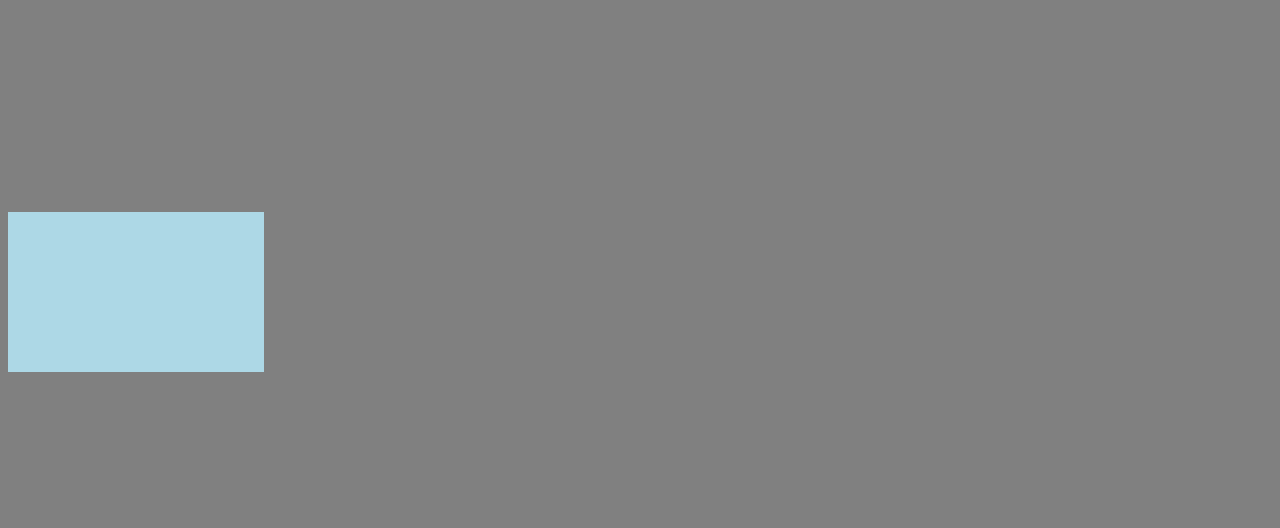
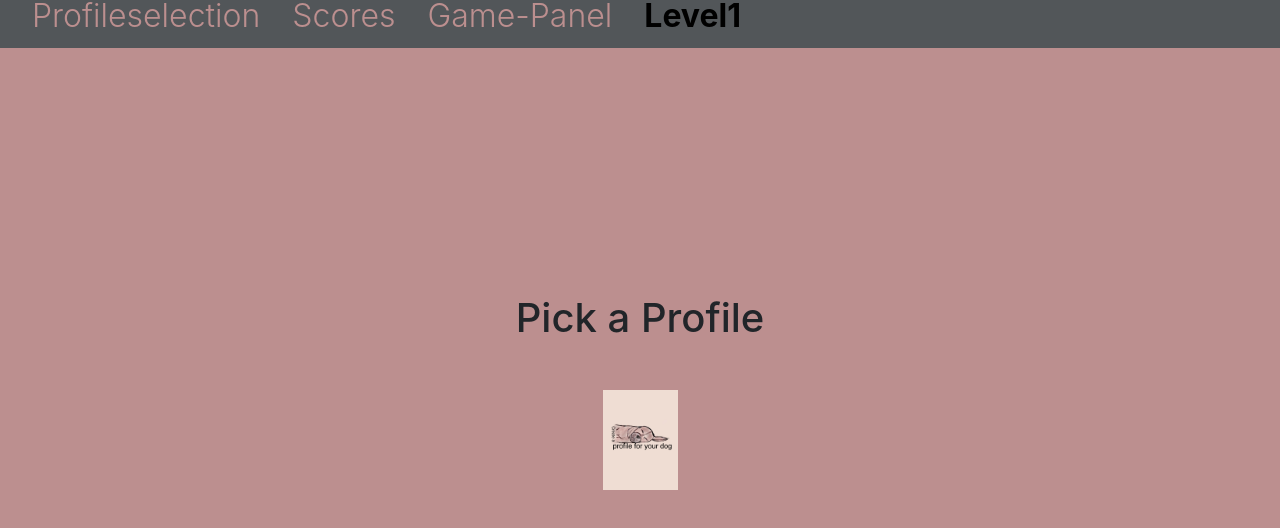
Before and after one commit to KarinWittmann/bac, a React app: page /level3 in a window 1280 px wide. Shown: the top 528 px of the page. Built offline with nearby package versions, Linux system fonts and the light colour scheme; no server answers.

Commit message:
Nav_Routing

```diff
--- a/src/App.js
+++ b/src/App.js
@@ -1,5 +1,6 @@
 import React, { Component } from "react";
 import { BrowserRouter, Route, Switch } from "react-router-dom";
+import {Router} from "react-router";
 import Slider from "./Slider/Slider";
 import Navbar from "./Navbar/Navbar";
 import Panel from "./Panel/Panel";
@@ -15,12 +16,13 @@ import Level3 from "./GameBoard/Level3";
 
 import "./App.css";
 import PetProfilCreate from "./ProfileSelection/PetProfileCreate/PetProfilCreate";
+import Description from "./Description/Description";
 
 //ToDo Routing
 
 class App extends Component {
   state = {
-    loggedIn: true,
+    loggedIn: false,
     backgroundstyle: "App"
   };
 
@@ -28,15 +30,22 @@ class App extends Component {
     if (this.state.loggedIn) {
       return (
       <BrowserRouter>
+      <div>
+      <Switch>
+      <Router history={BrowserRouter}>
         <Route exact path="/" component={Panel}/>
         <Route path="/level1" component ={Level1}/>
         <Route path="/level2" component ={Level2}/>
         <Route path="/level3" component ={Level3}/>
+        <Route path="/Panel" component ={Panel}/>
+        </Router>
+      </Switch>
+      </div>
       </BrowserRouter>
 
       )
     } else {
-      return <Navbar />;
+      return <ProfileSelection />;
     }
   }
 }
--- a/src/Description/Description.js
+++ b/src/Description/Description.js
@@ -1,14 +1,22 @@
 import React, {Component} from 'react';
 import './Description.css';
+
 
 class Description extends Component {
 
     render(){
 
         return (
+
             <div>
+
             <h1>Beginner</h1>
             <p> Let's give it a smooth start.</p>
+            <p>In this Level the main Display ist gray.</p>
+            <p>As soon as your Dog touches the Screen the display turnes green</p>
+            <p>The important part now is, that you give your Dog a Leckerli</p>
+
+            <p>Have fun</p>
             {/* <p>{this.state.games.spiel1.name}</p> */}
             </div>
 
--- a/src/Navbar/Navbar.css
+++ b/src/Navbar/Navbar.css
@@ -0,0 +1,36 @@
+
+
+.navbar {
+  background-color: #525659;
+  line-height: 2rem;
+  margin-top: -1rem;
+
+  overflow: hidden;
+
+  position: fixed;
+  top: 0;
+  width: 100%;
+}
+
+.nav0{
+    color: black;
+    font-size: 2rem;
+    text-align: right;
+    font-weight: bold;
+   text-align: right;
+
+    hover {
+      filter: brightness(150%);
+    }
+  }
+
+
+.nav2 {
+  color: rosybrown;
+  font-size: 2rem;
+
+  hover {
+    filter: brightness(150%);
+
+  }
+}
--- a/src/Navbar/Navbar.js
+++ b/src/Navbar/Navbar.js
@@ -1,19 +1,32 @@
 import React from 'react';
 import { Nav, Navbar} from 'react-bootstrap';
+import 'bootstrap/dist/css/bootstrap.min.css';
+import "./Navbar.css";
+
+
 
 class Navigation extends React.Component{
+
+
 
 render(){
 return(
 <div>
-    <Navbar className="nav123" variant="tabs" href="/Level1">
+    <Navbar className="nav123" variant="tabs" href="/Profileselection">
 
         <Nav.Item>
-            <Nav.Link className="nav11" href="/Level1">Level1</Nav.Link>
+            <Nav.Link className="nav2" href="/Profileselection">Profileselection</Nav.Link>
         </Nav.Item>
 
         <Nav.Item>
-            <Nav.Link className="nav2" href="/Level2">Level2</Nav.Link>
+            <Nav.Link className="nav2" href="/Scores">Scores</Nav.Link>
+        </Nav.Item>
+        <Nav.Item>
+            <Nav.Link className="nav2" href="/Panel">Game-Panel</Nav.Link>
+        </Nav.Item>
+
+        <Nav.Item>
+            <Nav.Link className="nav0" href="/Level1">Level1</Nav.Link>
         </Nav.Item>
 </Navbar>
 </div>
--- a/src/Panel/Panel.js
+++ b/src/Panel/Panel.js
@@ -1,14 +1,14 @@
 import React from 'react';
 import Slider from '../Slider/Slider';
 import Description from '../Description/Description';
-
+import Navigation from "../Navbar/Navbar";
 import './Panel.css';
 
 const panel = (props) => {
 
     return(
         <div className="Panel">
-
+            <Navigation/>
                 <div className="Oben">
                     <Description />
                 </div>
--- a/src/ProfileSelection/PetProfileCreate/PetProfilCreate.js
+++ b/src/ProfileSelection/PetProfileCreate/PetProfilCreate.js
@@ -4,6 +4,8 @@ import axios from "axios";
 
 //toDo Css Styling
 //Nav rein
+// Nur 3 Angelegte Profile zulassen
+// Löschesn eines Profils
 
 class PetProfilCreate extends React.Component {
   state = {
--- a/src/ProfileSelection/ProfileSelection.js
+++ b/src/ProfileSelection/ProfileSelection.js
@@ -2,11 +2,12 @@ import React from "react";
 import ProfileButton from "./ProfileButton/ProfileButton";
 import "./ProfileSelection.css";
 import axios from "axios";
+import Navigation from "../Navbar/Navbar";
 
-// toDo -> Bilder anzeigen
-// CSS Styling
-//Nav rein
-
+//ToDo
+// CSS Styling responsiv
+// Nur 3 Angelegte Profile zulassen
+// Löschesn eines Profils
 class ProfileSelection extends React.Component {
   state = {
     profiles: []
@@ -21,6 +22,7 @@ class ProfileSelection extends React.Component {
   }
 
   render() {
+
     // map -> läuft this.state.profiles durch und sagt quasi "führe für jedes profile die funktion darunter aus mit dem return"
     // bei map kommt immer ein array raus. undzwar alle elemente die returned worden sind
     const profiles = this.state.profiles.map(profile => {
@@ -28,6 +30,9 @@ class ProfileSelection extends React.Component {
         return;
       }
       return (
+
+
+
         <ProfileButton
           key={profile._id}
           onClick={this.profileButtonHandler}
@@ -36,19 +41,30 @@ class ProfileSelection extends React.Component {
       );
     });
     return (
+
+
       <div className="ProfileSelection">
+        <Navigation />
         <h1 className="ProfileHeading"> Pick a Profile</h1>
         <div className="ProfileButtonWrapper">{profiles}</div>
 
+
         <div className="Anlegen">
+
+
+
           <ProfileButton
             onClick={this.createProfileButtonHandler}
             id="create-profile"
             petId="-1"
             profilePicture={require("../assets/PetProfil_create.jpg")}
           />
+
         </div>
       </div>
+
+
+
     );
   }
 
```
